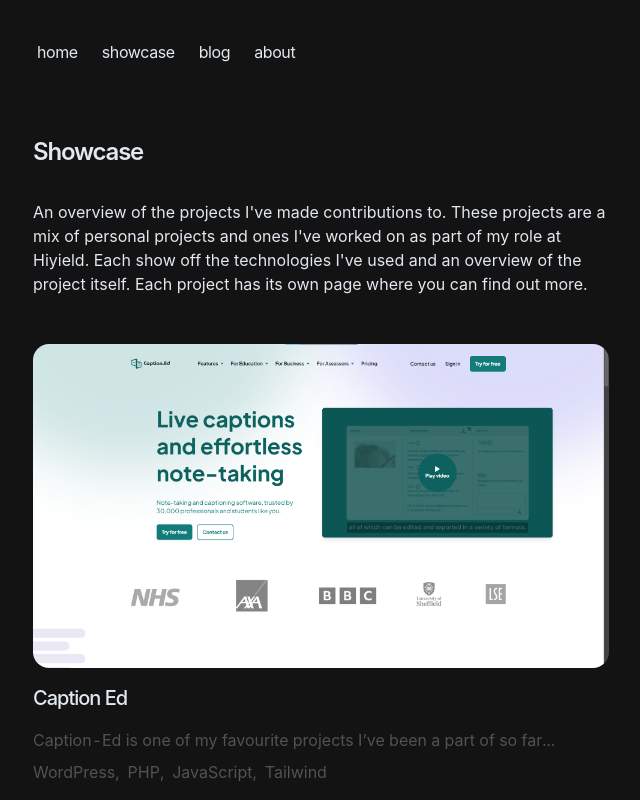
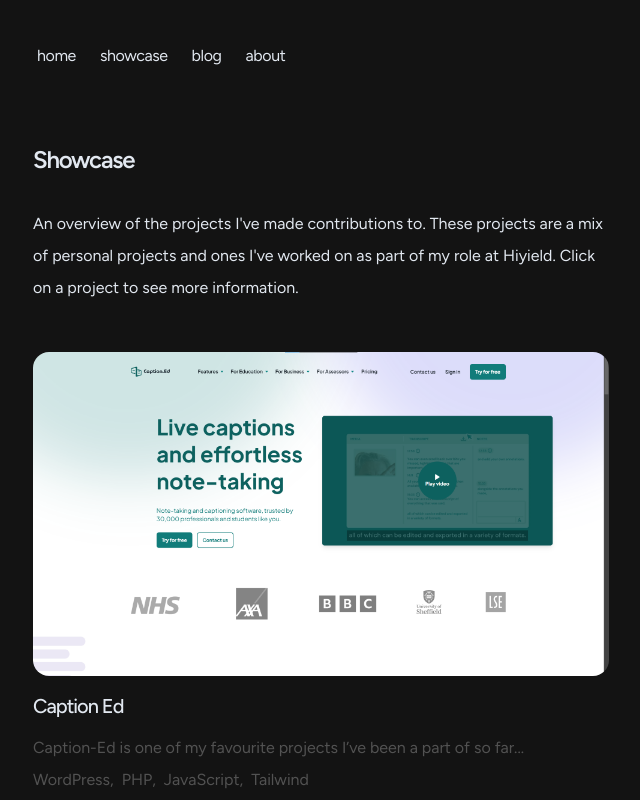
Before and after one commit to jakemackie/portfolio, a Next.js app: page /showcase in a window 1280 px wide. Shown: the top 800 px of the page, without its empty margins (319-959 px from the left). Built offline with nearby package versions, Linux system fonts and the light colour scheme.

Commit message:
feat: Frontend changes

```diff
--- a/app/blog/posts/what-is-json-ld.mdx
+++ b/app/blog/posts/what-is-json-ld.mdx
@@ -1,6 +1,6 @@
 ---
 title: "What is JSON-LD?"
-publishedAt: "2024-11-23"
+publishedAt: "2024-10-23"
 summary: "I found out about JSON-LD and thought I'd write about it, it's pretty cool!"
 ---
 
--- a/app/components/card.tsx
+++ b/app/components/card.tsx
@@ -25,7 +25,7 @@
         <h2 className="text-xl font-medium tracking-tighter group-hover:text-blue-500 group-hover:underline">
           {data.name}
         </h2>
-        <div className="text-neutral-600 dark:text-neutral-400 tabular-nums">
+        <div className="text-neutral-600 dark:text-neutral-400 tabular-nums leading-normal">
           <p>
             {data.description.length > 70
               ? (() => {
--- a/app/json/technologies.json
+++ b/app/json/technologies.json
@@ -19,8 +19,8 @@
   },
   {
     "icon": "icons/nextjs.svg",
-    "highlight": "bg-zinc-500/20",
-    "name": "Next.js",
+    "highlight": "bg-slate-400/20",
+    "name": "Next",
     "type": "Fullstack Framework"
   },
   {
@@ -45,7 +45,7 @@
     "icon": "icons/wordpress.svg",
     "highlight": "bg-blue-300/20",
     "name": "WordPress",
-    "type": "Content Management System"
+    "type": "Content Management"
   },
   {
     "icon": "icons/python.svg",
--- a/app/layout.tsx
+++ b/app/layout.tsx
@@ -1,7 +1,6 @@
 import "./global.css";
 import type { Metadata } from "next";
-import { GeistSans } from "geist/font/sans";
-import { GeistMono } from "geist/font/mono";
+import { Figtree } from "next/font/google"
 import { Navbar } from "./components/nav";
 import { Analytics } from "@vercel/analytics/react";
 import { SpeedInsights } from "@vercel/speed-insights/next";
@@ -38,6 +37,8 @@
   },
 };
 
+const figtree = Figtree({ subsets: ["latin"], display: "swap" });
+
 const cx = (...classes) => classes.filter(Boolean).join(" ");
 
 export default function RootLayout({
@@ -50,12 +51,11 @@
       lang="en"
       className={cx(
         "text-foreground bg-background",
-        GeistSans.variable,
-        GeistMono.variable
+        figtree.className
       )}
     >
       <body className="antialiased max-w-xl mx-4 mt-8 lg:mx-auto">
-        <main className="flex-auto min-w-0 mt-6 flex flex-col px-2 md:px-0">
+        <main className="flex-auto min-w-0 mt-6 flex flex-col px-2 md:px-0 leading-loose">
           <Navbar />
           {children}
           <Footer />
--- a/app/page.tsx
+++ b/app/page.tsx
@@ -5,23 +5,18 @@
   return (
     <div>
       <h1 className="mb-8 text-2xl font-semibold tracking-tighter">
-        Jake Mackie — Fullstack Developer
+        Jake Mackie
       </h1>
       <span className="mb-4">
-        My name is Jake Mackie and I am a 19 year old from the UK. Currently I
-        work as a fullstack apprentice developer at{" "}
+        I am a 19 year old from the UK. Currently I work as a fullstack
+        apprentice developer at{" "}
         <Link
           href="https://hiyield.co.uk/"
           target="_blank"
           className="text-blue-500 underline"
         >
           Hiyield
-        </Link>{" "}
-        where I contribute to creating bespoke websites as part of the WordPress
-        team. I like to consider my time building websites as me doibg something
-        I love, which is why I made this one. Here you can find out all about
-        what I get up to, whether it's tech-related or personal, with a specfic
-        section to showcase projects.
+        </Link>{","} where I contribute to various real-world projects.
       </span>
 
       <div className="mt-12 space-y-4">
@@ -29,9 +24,15 @@
           Familiar technologies
         </h2>
         <p>
-          Below you can find a list of technologies that I am familiar with and
-          have used in the past. You can find real world use cases of these
-          technologies in the showcase section.
+          Below you can find a list of technologies that I am familiar with.
+          {" "}You can explore use cases of these technologies in the{" "}
+          <Link
+            href="/showcase"
+            className="text-blue-500 underline"
+          >
+            showcase section
+          </Link>
+          {", "}featuring a mix of personal and professional projects.
         </p>
         <Technologies />
       </div>
--- a/app/showcase/page.tsx
+++ b/app/showcase/page.tsx
@@ -3,7 +3,7 @@
 
 export const metadata: Metadata = {
   title: "Showcase",
-  description: "An overview of the projects I've made contributions to.",
+  description: "An overview of the projects I've made contributions to."
 };
 
 export default function Showcase() {
@@ -13,9 +13,7 @@
       <p className="mb-4">
         {`An overview of the projects I've made contributions to.
         These projects are a mix of personal projects and ones I've worked on
-        as part of my role at Hiyield. Each show off the technologies I've used and
-        an overview of the project itself. Each project has its own page where you
-        can find out more.`}
+        as part of my role at Hiyield. Click on a project to see more information.`}
       </p>
       <div className="my-8 lg:my-12">
         <Projects />
```
